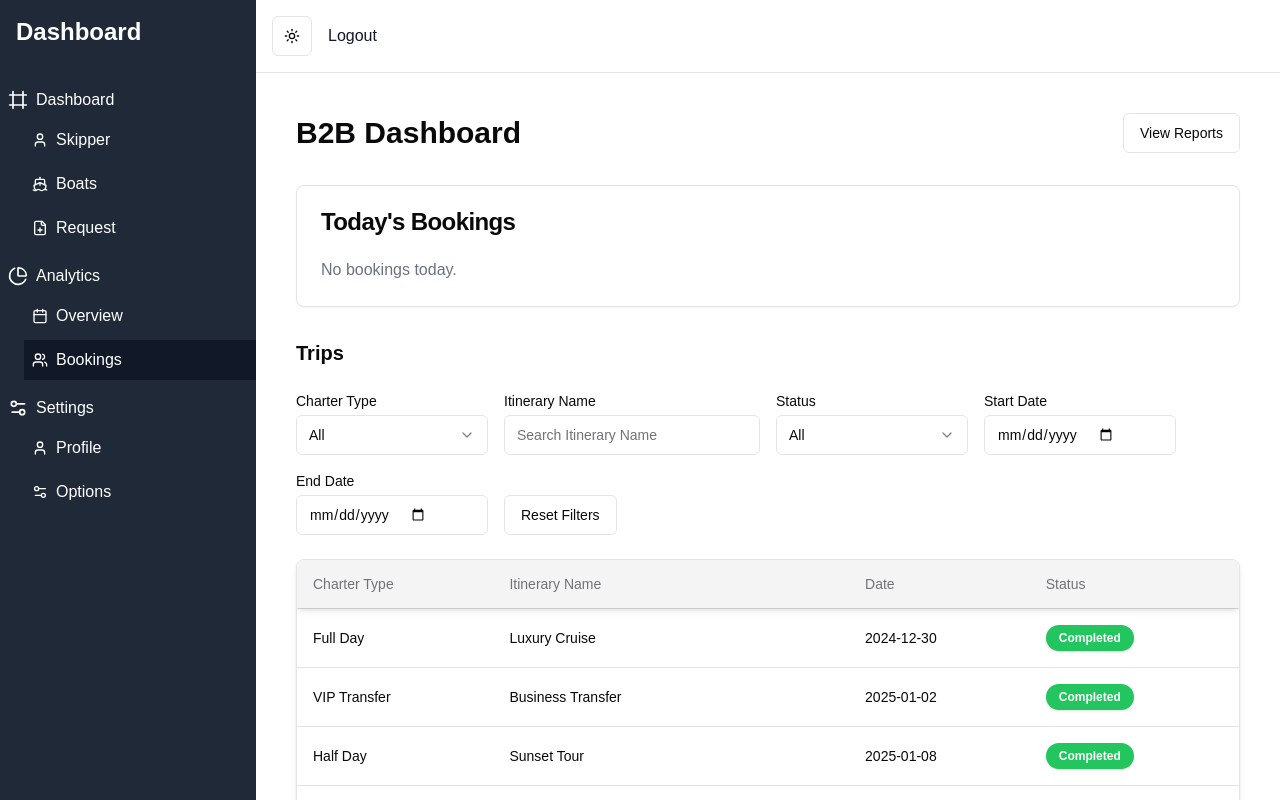
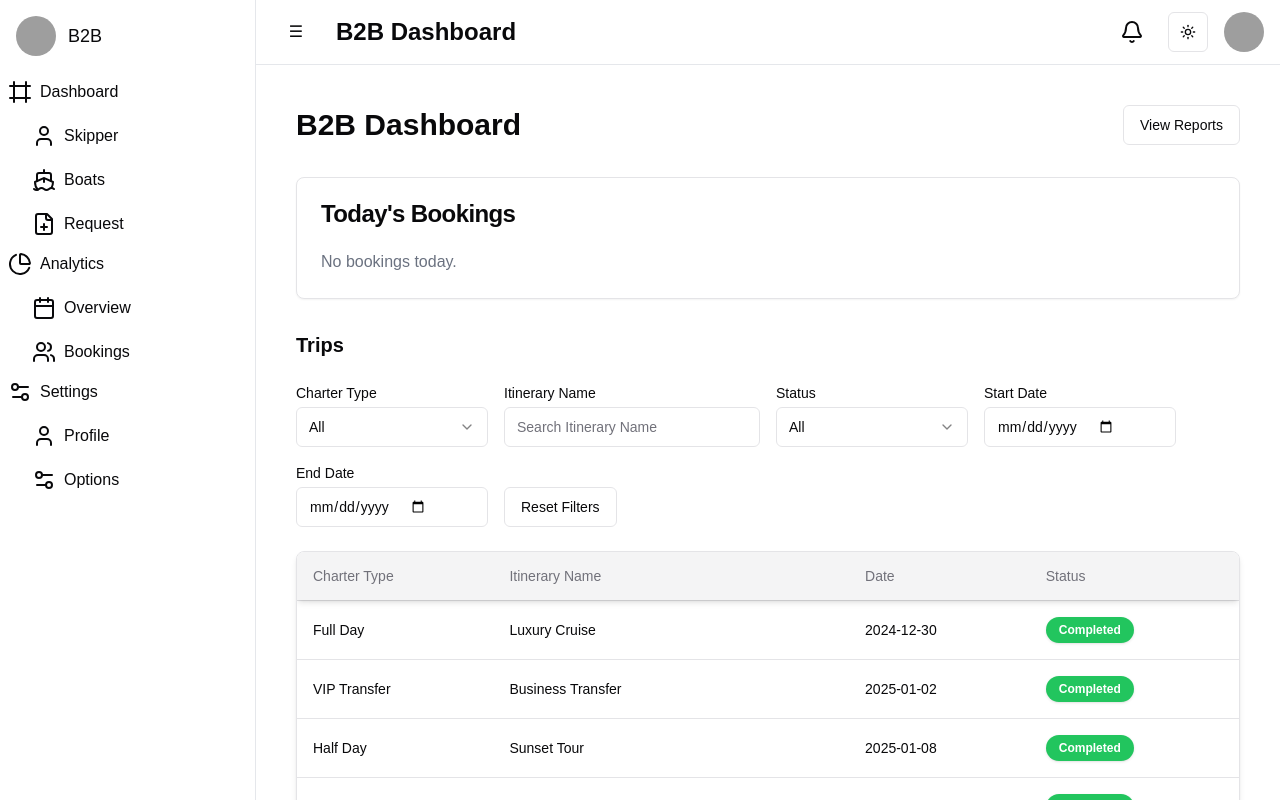
Before and after one commit to nikolaspan/saile_design, a Next.js app: page /dashboard/b2b in a window 1280 px wide. Built offline with nearby package versions, Linux system fonts and the light colour scheme; grey boxes are pictures that could not be loaded.

Commit message:
first commit2

```diff
--- a/app/layouts/DashboardLayout.tsx
+++ b/app/layouts/DashboardLayout.tsx
@@ -1,28 +1,78 @@
-import React, { useState } from "react"
-import Sidebar from "@/components/Sidebar"
-import Topbar from "@/components/Topbar"
+'use client';
 
-type LayoutProps = {
-  children: React.ReactNode
-  role: "B2B" | "Concierge" | "Admin"
+import React from 'react';
+import { SidebarProvider, useSidebar } from '@/components/sidebar-context'; // Import sidebar context directly
+import { AppSidebar } from '@/components/app-sidebar';
+import { Avatar, AvatarImage, AvatarFallback } from '@/components/ui/avatar';
+import { ModeToggle } from '@/components/ui/mode-toggle';
+import { Bell, LogOut } from 'lucide-react';
+import {
+  DropdownMenu,
+  DropdownMenuTrigger,
+  DropdownMenuContent,
+  DropdownMenuItem,
+} from '@/components/ui/dropdown-menu';
+import { roleMenus } from '@/lib/roleMenus';
+import { useRouter } from 'next/navigation';
+
+// Minimal SidebarTrigger component (replacing the removed index.tsx)
+const SidebarTrigger = ({ className }: { className?: string }) => {
+  const { openSidebar } = useSidebar();
+  return (
+    <button className={className} onClick={openSidebar}>
+      ☰
+    </button>
+  );
+};
+
+interface LayoutProps {
+  children: React.ReactNode;
+  role: keyof typeof roleMenus;
 }
 
-export default function DashboardLayout({ children, role }: LayoutProps) {
-  const [sidebarOpen, setSidebarOpen] = useState(false)
-
-  const toggleSidebar = () => setSidebarOpen(!sidebarOpen)
+export default function Layout({ children, role }: LayoutProps) {
+  const router = useRouter();
 
   return (
-    <div className="flex h-screen">
-      {/* Sidebar */}
-      <Sidebar role={role} sidebarOpen={sidebarOpen} />
-      {/* Main Content */}
-      <div className="flex flex-col flex-1 ml-0 md:ml-64">
-        <Topbar toggleSidebar={toggleSidebar} />
-        <main className="flex-1 p-4 overflow-auto ">
-          {children}
-        </main>
+    <SidebarProvider>
+      <div className="flex h-screen w-screen overflow-hidden">
+        <AppSidebar role={role} />
+        <div className="flex flex-col flex-1 h-full min-h-0">
+          <header className="flex items-center justify-between px-4 py-2 border-b border-gray-200">
+            <div className="flex items-center space-x-4">
+              <SidebarTrigger className="w-12 h-12" />
+              <h1 className="text-2xl font-bold capitalize">{role} Dashboard</h1>
+            </div>
+            <div className="flex items-center space-x-4">
+              <button className="relative p-2 rounded-full hover:bg-gray-200 dark:hover:bg-gray-700 transition">
+                <Bell className="w-6 h-6" />
+              </button>
+              <ModeToggle />
+              <DropdownMenu>
+                <DropdownMenuTrigger asChild>
+                  <button className="flex items-center focus:outline-none">
+                    <Avatar>
+                      <AvatarImage src="/avatars/shadcn.jpg" alt="User Avatar" />
+                      <AvatarFallback>U</AvatarFallback>
+                    </Avatar>
+                  </button>
+                </DropdownMenuTrigger>
+                <DropdownMenuContent>
+                  <DropdownMenuItem>Profile</DropdownMenuItem>
+                  <DropdownMenuItem>Settings</DropdownMenuItem>
+                  <DropdownMenuItem
+                    className="flex items-center text-red-500"
+                    onClick={() => router.push('/')}
+                  >
+                    <LogOut className="w-4 h-4 mr-2" /> Logout
+                  </DropdownMenuItem>
+                </DropdownMenuContent>
+              </DropdownMenu>
+            </div>
+          </header>
+          <main className="flex-1 overflow-y-auto h-full p-4 pb-16">{children}</main>
+        </div>
       </div>
-    </div>
-  )
+    </SidebarProvider>
+  );
 }
--- a/components/Sidebar.tsx
+++ /dev/null
@@ -1,57 +0,0 @@
-// components/Sidebar.tsx
-import Link from "next/link";
-import { roleMenus } from "../lib/roleMenus";
-
-type SidebarProps = {
-  role: "B2B" | "Concierge" | "Admin";
-  sidebarOpen: boolean;
-};
-
-export default function Sidebar({ role, sidebarOpen }: SidebarProps) {
-  const menus = roleMenus[role];
-
-  return (
-    <div
-      className={`
-        fixed inset-y-0 left-0 w-64 bg-gray-800 text-white transform
-        ${sidebarOpen ? "translate-x-0" : "-translate-x-full"}
-        transition-transform duration-200 ease-in-out
-        md:translate-x-0
-      `}
-    >
-      <div className="p-4">
-        <h1 className="text-2xl font-bold">Dashboard</h1>
-      </div>
-      <nav className="mt-4 space-y-2">
-        {menus.map((menu, idx) => (
-          <div key={idx}>
-            <Link legacyBehavior href={menu.url}>
-              <a className="flex items-center p-2 hover:bg-gray-700">
-                {menu.icon && <menu.icon className="w-5 h-5 mr-2" />}
-                <span>{menu.title}</span>
-              </a>
-            </Link>
-            {menu.items && (
-              <div className="ml-6 space-y-1">
-                {menu.items.map((subMenu, subIdx) => (
-                  <Link key={subIdx} legacyBehavior href={subMenu.url}>
-                    <a
-                      className={`flex items-center p-2 hover:bg-gray-700 ${
-                        subMenu.isActive ? "bg-gray-900" : ""
-                      }`}
-                    >
-                      {subMenu.icon && (
-                        <subMenu.icon className="w-4 h-4 mr-2" />
-                      )}
-                      <span>{subMenu.title}</span>
-                    </a>
-                  </Link>
-                ))}
-              </div>
-            )}
-          </div>
-        ))}
-      </nav>
-    </div>
-  );
-}
--- a/components/app-sidebar.tsx
+++ b/components/app-sidebar.tsx
@@ -1,19 +1,55 @@
 'use client';
 
-import Link from "next/link";
-import { usePathname } from "next/navigation";
-import {
-  Sidebar,
-  SidebarContent,
-  SidebarGroup,
-  SidebarGroupContent,
-  SidebarMenu,
-  SidebarMenuButton,
-  SidebarMenuItem,
-  SidebarMenuSub, // Import the proper sub-menu component
-} from "@/components/ui/sidebar";
-import { roleMenus, MenuItem } from "@/lib/roleMenus";
-import { Avatar, AvatarImage, AvatarFallback } from "@/components/ui/avatar";
+import Link from 'next/link';
+import { usePathname } from 'next/navigation';
+import { useSidebar } from '@/components/sidebar-context'; // Import sidebar context directly
+import { roleMenus, MenuItem } from '@/lib/roleMenus';
+import { Avatar, AvatarImage, AvatarFallback } from '@/components/ui/avatar';
+
+// Minimal sidebar UI components (replacing the removed index.tsx)
+const Sidebar = ({
+  children,
+  className,
+}: {
+  children: React.ReactNode;
+  className?: string;
+}) => <aside className={className}>{children}</aside>;
+
+const SidebarContent = ({ children }: { children: React.ReactNode }) => (
+  <div>{children}</div>
+);
+
+const SidebarGroup = ({ children }: { children: React.ReactNode }) => (
+  <div>{children}</div>
+);
+
+const SidebarGroupContent = ({ children }: { children: React.ReactNode }) => (
+  <div>{children}</div>
+);
+
+const SidebarMenu = ({ children }: { children: React.ReactNode }) => (
+  <ul>{children}</ul>
+);
+
+const SidebarMenuItem = ({
+  children,
+  className,
+}: {
+  children: React.ReactNode;
+  className?: string;
+}) => <li className={className}>{children}</li>;
+
+const SidebarMenuButton = ({ children }: { children: React.ReactNode }) => (
+  <div>{children}</div>
+);
+
+const SidebarMenuSub = ({
+  children,
+  className,
+}: {
+  children: React.ReactNode;
+  className?: string;
+}) => <ul className={className}>{children}</ul>;
 
 interface AppSidebarProps {
   role: keyof typeof roleMenus;
@@ -24,16 +60,16 @@ interface AppSidebarProps {
  */
 function renderMenuItems(items: MenuItem[], currentPath: string) {
   return items.map((item) => {
+    const isActive = currentPath === item.url || currentPath.startsWith(item.url);
     return (
-      <SidebarMenuItem key={item.title}>
-        <SidebarMenuButton asChild>
+      <SidebarMenuItem key={item.title} className={isActive ? '' : ''}>
+        <SidebarMenuButton>
           <Link href={item.url} className="flex items-center space-x-2 p-2">
             {item.icon && <item.icon className="w-6 h-6" />}
             <span>{item.title}</span>
           </Link>
         </SidebarMenuButton>
         {item.items && (
-          // Wrap nested menu items in a <ul> via SidebarMenuSub instead of a <div>
           <SidebarMenuSub className="ml-6 mt-1 space-y-1">
             {renderMenuItems(item.items, currentPath)}
           </SidebarMenuSub>
@@ -46,9 +82,23 @@ function renderMenuItems(items: MenuItem[], currentPath: string) {
 export function AppSidebar({ role }: AppSidebarProps) {
   const pathname = usePathname();
   const menuItems = roleMenus[role] || [];
+  const { sidebarOpen, closeSidebar } = useSidebar();
 
   return (
-    <Sidebar className="h-full w-64 border-r border-gray-200 flex-shrink-0">
+    <>
+      {/* Mobile overlay */}
+      <div
+        className={`fixed inset-0 bg-black z-40 transition-opacity duration-300 md:hidden ${
+          sidebarOpen ? 'opacity-100' : 'opacity-0 pointer-events-none'
+        }`}
+        onClick={closeSidebar}
+      />
+
+      <Sidebar
+        className={`h-full w-64 border-r border-gray-200 flex-shrink-0 fixed z-50 transform transition-transform duration-300 ease-in-out
+          ${sidebarOpen ? 'translate-x-0' : '-translate-x-full'}
+          md:static md:translate-x-0`}
+      >
         <SidebarContent>
           <SidebarGroup>
             {/* Sidebar header with avatar */}
@@ -60,12 +110,11 @@ export function AppSidebar({ role }: AppSidebarProps) {
               <span className="text-lg font-medium capitalize">{role}</span>
             </div>
             <SidebarGroupContent>
-            <SidebarMenu>
-              {renderMenuItems(menuItems, pathname)}
-            </SidebarMenu>
+              <SidebarMenu>{renderMenuItems(menuItems, pathname)}</SidebarMenu>
             </SidebarGroupContent>
           </SidebarGroup>
         </SidebarContent>
       </Sidebar>
+    </>
   );
 }
--- /dev/null
+++ b/components/sidebar-context.tsx
@@ -0,0 +1,31 @@
+// sidebar-context.tsx
+import React, { createContext, useContext, useState } from 'react';
+
+interface SidebarContextProps {
+  sidebarOpen: boolean;
+  openSidebar: () => void;
+  closeSidebar: () => void;
+}
+
+const SidebarContext = createContext<SidebarContextProps | undefined>(undefined);
+
+export const SidebarProvider = ({ children }: { children: React.ReactNode }) => {
+  const [sidebarOpen, setSidebarOpen] = useState(false);
+
+  const openSidebar = () => setSidebarOpen(true);
+  const closeSidebar = () => setSidebarOpen(false);
+
+  return (
+    <SidebarContext.Provider value={{ sidebarOpen, openSidebar, closeSidebar }}>
+      {children}
+    </SidebarContext.Provider>
+  );
+};
+
+export const useSidebar = () => {
+  const context = useContext(SidebarContext);
+  if (!context) {
+    throw new Error('useSidebar must be used within a SidebarProvider');
+  }
+  return context;
+};
```
Lines whose indentation alone changed are shown as unchanged.
